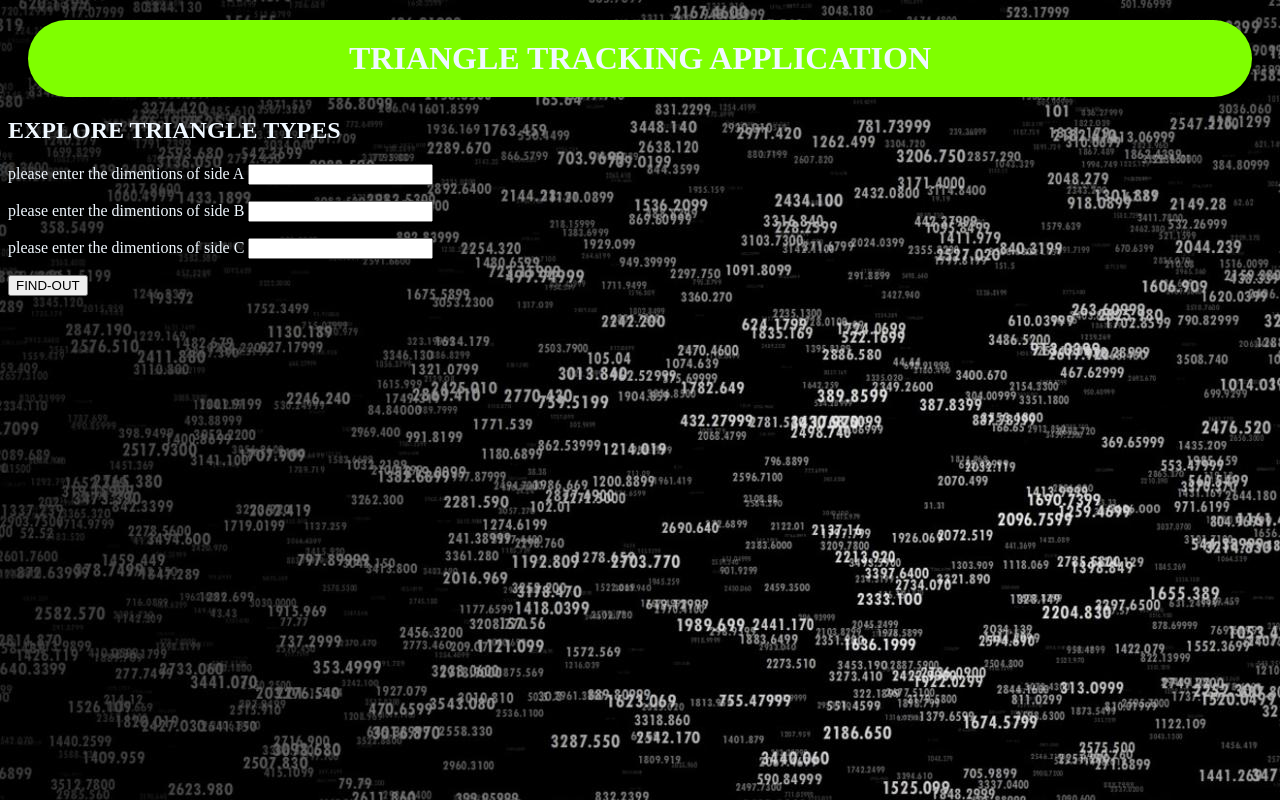
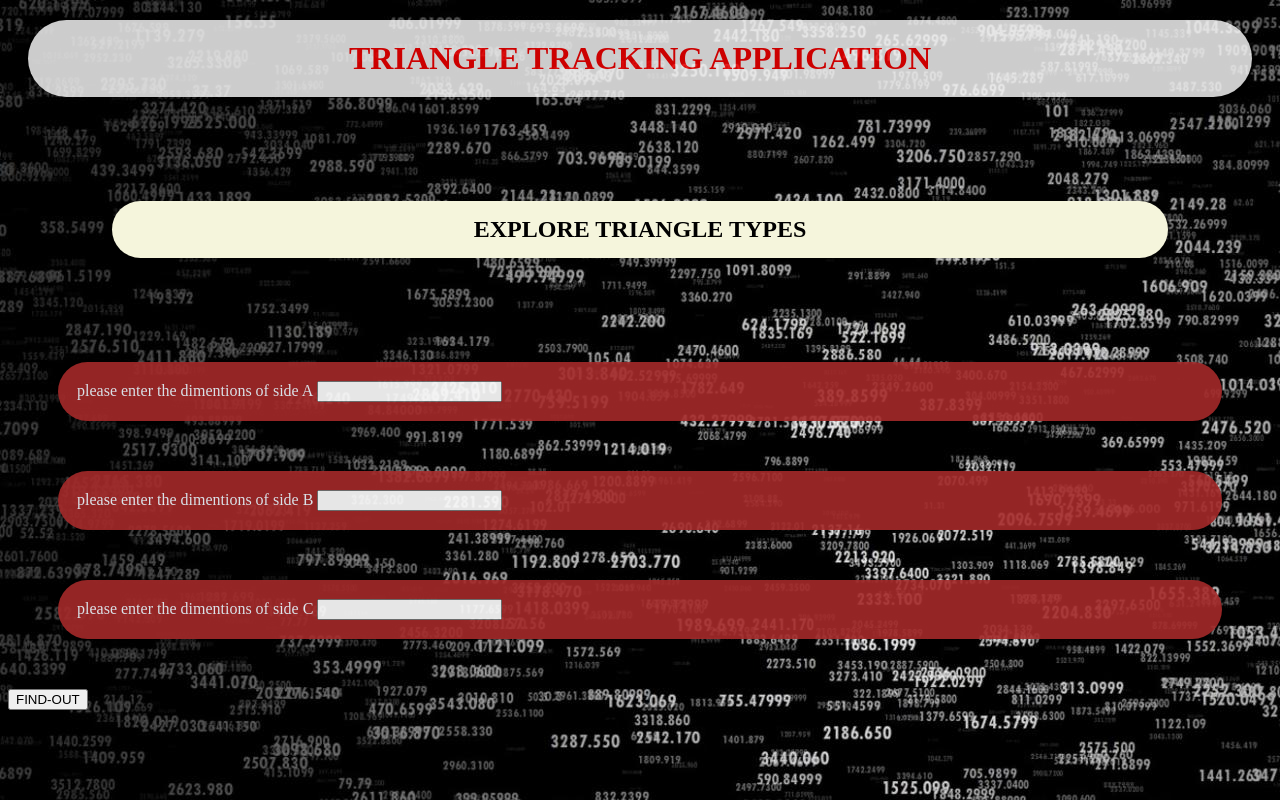
Before and after one commit to fredkheisa/Triangles, a plain HTML site: page index.html in a window 1280 px wide. Drawn offline with Linux system fonts and the light colour scheme.

Commit message:
added the gh-pages branch

```diff
--- a/script.js
+++ b/script.js
@@ -1,5 +1,3 @@
-var triangles =["a" "b" "c"]
-
 function triangleTracker(){
 
         var a = parseInt(document.getElementById("a").value);
--- a/style.css
+++ b/style.css
@@ -1,13 +1,20 @@
 h1 {
-    background-color: chartreuse;
+    background-color: rgb(255, 255, 255);
+    opacity: .8;
     text-align: center;
     padding: 20px;
     margin: 20px;
     border-radius: 40px;
+    color: rgb(255, 0, 0);
 }
 p {
     color: brown
-    background-color: white;
+    padding:70px;
+    margin:50px;
+    background-color: brown;
+    border-radius: 123px;
+    padding: 19px;
+    opacity: .9;
 }
 body {
     color: aliceblue;
@@ -15,3 +22,11 @@ body {
 
 
 }
+h2{
+    text-align: center;
+    padding: 15px;
+    background-color: beige;
+    color: black;
+    margin: 104px;
+    border-radius: 49px
+}
```
